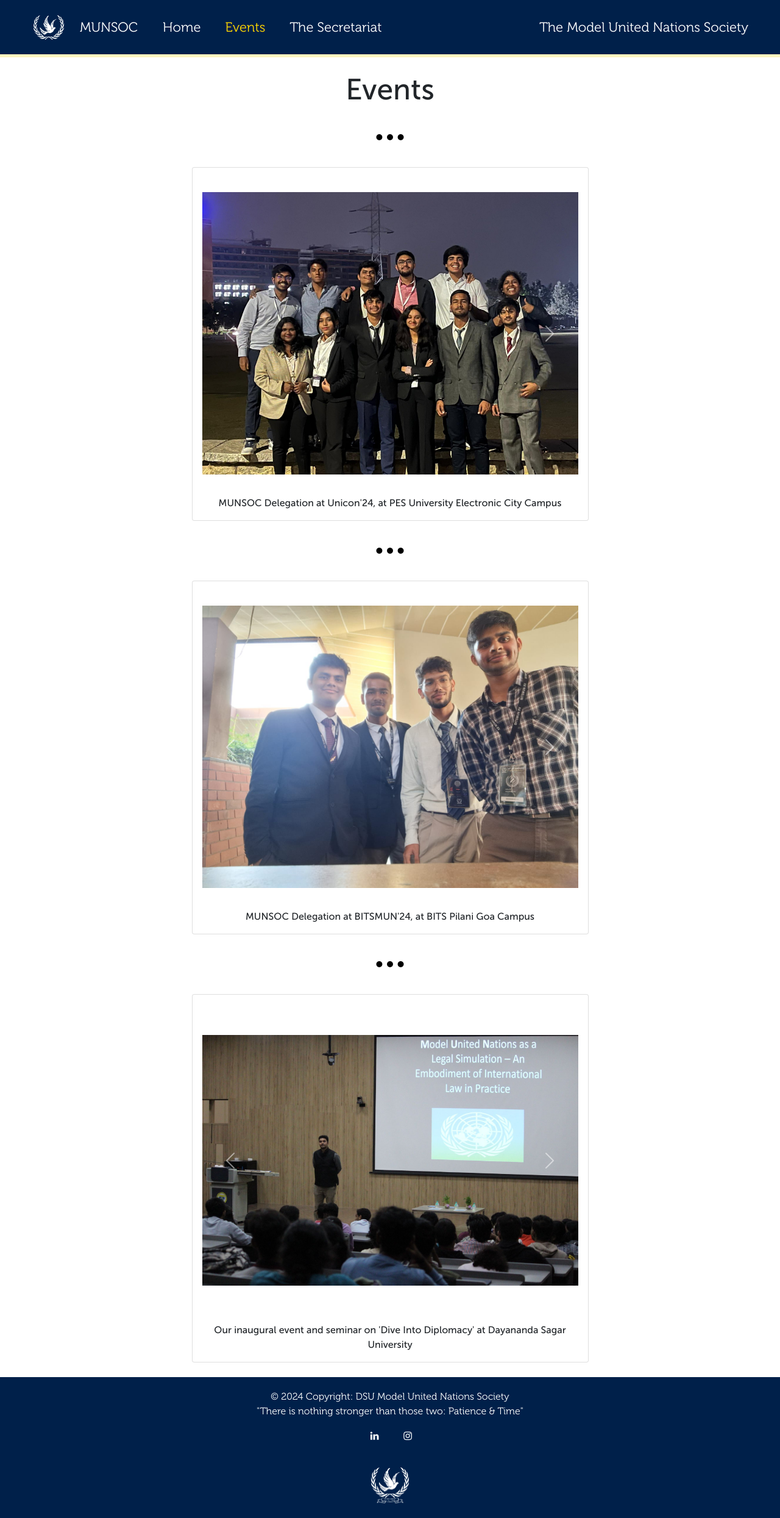
After one commit to shashwatsaini/MUNSOC-Web-App, a Flask app: page /events in a window 1280 px wide. The commit adds this page. Shown: the whole page at 61% size. Run offline with Flask 3, Linux system fonts and the light colour scheme.

Commit message:
Added Events Page

```diff
--- a/application/controllers.py
+++ b/application/controllers.py
@@ -5,3 +5,7 @@ from flask import render_template, request, redirect, url_for
 @app.route('/')
 def home():
 	return render_template('home.html')
+
+@app.route('/events')
+def events():
+	return render_template('events.html')
--- a/static/style.css
+++ b/static/style.css
@@ -69,11 +69,6 @@
     border-radius: 10px;
 }
 
-a.disabled {
-  pointer-events: none;
-  cursor: default;
-}
-
 main {
 	font-family: 'museo-sans';
 }
@@ -91,6 +86,13 @@ div {
 
 .display-7 {
 	font-size: 30px;
+}
+
+.carousel-inner img {
+    height: 512px; /* Set a fixed height for your images */
+    object-fit: contain; /* Use 'cover' to maintain aspect ratio and cover the entire container */
+    background-color: #ffffff; /* Set the background color for the white bars */
+    margin: 0 auto; /* Center the image within the container */
 }
 
 footer {
@@ -124,3 +126,7 @@ footer {
 .fa-linkedin {
   color: white;
 }
+
+#caption {
+    color: white;
+}
--- /dev/null
+++ b/templates/events.html
@@ -0,0 +1,183 @@
+<!DOCTYPE html>
+<html lang="en">
+	<head>
+		<meta charset="utf-8">
+		<link type="text/css" rel="stylesheet" href="{{ url_for('static', filename='style.css') }}">
+		<link rel="icon" href="{{ url_for('static', filename='logo_white_notext.svg') }}" type="image/svg">
+		<title>Events: DSU MUNSOC</title>
+		<!--Bootstrap-->
+		<link href="https://cdn.jsdelivr.net/npm/bootstrap@5.0.2/dist/css/bootstrap.min.css" rel="stylesheet" integrity="sha384-EVSTQN3/azprG1Anm3QDgpJLIm9Nao0Yz1ztcQTwFspd3yD65VohhpuuCOmLASjC" crossorigin="anonymous">
+		<!--Icon Library-->
+		<link rel="stylesheet" href="https://cdnjs.cloudflare.com/ajax/libs/font-awesome/4.7.0/css/font-awesome.min.css">
+	</head>
+
+	<body>
+
+		<nav class="navbar navbar-expand-lg navbar-light disabled" style="background-color: #00204A;">
+
+		<a class="navbar-brand disabled" href="#" style="margin-left: 50px; padding: 5px"><img src="{{ url_for('static', filename='logo_white_notext.svg') }}" height= "50" width="50"></a>
+
+        <a class="navbar-brand" href="#" style="font-family: 'museo'; color: white; font-size: 22px; padding: 5px;">MUNSOC</a>
+
+		<button class="navbar-toggler" type="button" data-toggle="collapse" data-target="#navbarText" aria-controls="navbarText" aria-expanded="false" aria-label="Toggle navigation">
+			<span class="navbar-toggler-icon"></span>
+		</button>
+
+		 <div class="collapse navbar-collapse" id="navbarText">
+		    <ul class="navbar-nav mr-auto">
+		    	<li class="nav-item active">
+		        	<a class="nav-link" href="/" id="navbar">Home <span class="sr-only"></span></a>
+		     	</li>
+		      	<li class="nav-item active">
+		        	<a class="nav-link" href="#" id="navbar_current_page">Events <span class="sr-only"></span></a>
+			    </li>
+			    <li class="nav-item">
+			        <a class="nav-link" href="#" id="navbar">The Secretariat</a>
+			    </li>
+		    </ul>
+		    <span class="navbar-text ms-auto" style="margin-right: 50px; font-family: 'museo'; color: white; padding: 2px; font-size: 22px;">
+		      The Model United Nations Society
+		    </span>
+		</div>
+		</nav>
+
+		<main>
+
+			<div>
+			<hr id="separator" style="width: 100%;">
+			</div>
+
+			<br>
+
+			<div class="container-md" style="text-align: center;">
+				<div class="display-5">Events</div>
+			</div>
+
+			<br>
+
+			<div class="container-md">
+				<img src="{{ url_for('static', filename='separator2.png') }}" width=50px height=50px>
+			</div>
+
+			<br>
+
+			<div class="container-md d-flex justify-content-center">
+			    <div class="col-7 mx-auto">
+			        <div class="card">
+			            <div class="card-body">
+			                <div id="carouselExampleControls1" class="carousel slide" data-bs-ride="carousel">
+			                    <div class="carousel-inner">
+			                        <div class="carousel-item active">
+			                            <img class="d-block w-100" src="{{ url_for('static', filename='img/event_pes/carousel1.jpeg') }}" alt="First slide">
+			                        </div>
+			                        <div class="carousel-item">
+			                            <img class="d-block w-100" src="{{ url_for('static', filename='img/event_pes/carousel2.jpeg') }}" alt="Second slide">
+			                        </div>
+			                    </div>
+			                    <a class="carousel-control-prev" href="#carouselExampleControls1" role="button" data-bs-slide="prev">
+			                        <span class="carousel-control-prev-icon" aria-hidden="true"></span>
+			                        <span class="sr-only">Previous</span>
+			                    </a>
+			                    <a class="carousel-control-next" href="#carouselExampleControls1" role="button" data-bs-slide="next">
+			                        <span class="carousel-control-next-icon" aria-hidden="true"></span>
+			                        <span class="sr-only">Next</span>
+			                    </a>
+			                </div>
+			                <p style="padding-top: 10px;" class="card-text text-center">MUNSOC Delegation at Unicon'24, at PES University Electronic City Campus</p>
+			            </div>
+			        </div>
+			    </div>
+			</div>
+
+			<br>
+
+			<div class="container-md">
+				<img src="{{ url_for('static', filename='separator2.png') }}" width=50px height=50px>
+			</div>
+
+			<br>
+
+			<div class="container-md d-flex justify-content-center">
+			    <div class="col-7 mx-auto">
+			        <div class="card">
+			            <div class="card-body">
+			                <div id="carouselExampleControls2" class="carousel slide" data-bs-ride="carousel">
+			                    <div class="carousel-inner">
+			                        <div class="carousel-item active">
+			                            <img class="d-block w-100" src="{{ url_for('static', filename='img/event_bits/carousel1.jpeg') }}" alt="First slide">
+			                        </div>
+			                        <div class="carousel-item">
+			                            <img class="d-block w-100" src="{{ url_for('static', filename='img/event_bits/carousel2.jpg') }}" alt="Second slide">
+			                        </div>
+			                    </div>
+			                    <a class="carousel-control-prev" href="#carouselExampleControls2" role="button" data-bs-slide="prev">
+			                        <span class="carousel-control-prev-icon" aria-hidden="true"></span>
+			                        <span class="sr-only">Previous</span>
+			                    </a>
+			                    <a class="carousel-control-next" href="#carouselExampleControls2" role="button" data-bs-slide="next">
+			                        <span class="carousel-control-next-icon" aria-hidden="true"></span>
+			                        <span class="sr-only">Next</span>
+			                    </a>
+			                </div>
+			                <p style="padding-top: 10px;" class="card-text text-center">MUNSOC Delegation at BITSMUN'24, at BITS Pilani Goa Campus</p>
+			            </div>
+			        </div>
+			    </div>
+			</div>
+
+			<br>
+
+			<div class="container-md">
+				<img src="{{ url_for('static', filename='separator2.png') }}" width=50px height=50px>
+			</div>
+
+			<br>
+
+			<div class="container-md d-flex justify-content-center">
+			    <div class="col-7 mx-auto">
+			        <div class="card">
+			            <div class="card-body">
+			                <div id="carouselExampleControls3" class="carousel slide" data-bs-ride="carousel">
+			                    <div class="carousel-inner">
+			                        <div class="carousel-item active">
+			                            <img class="d-block w-100" src="{{ url_for('static', filename='img/event_inaugural/carousel1.jpeg') }}" alt="First slide">
+			                        </div>
+			                        <div class="carousel-item">
+			                            <img class="d-block w-100" src="{{ url_for('static', filename='img/event_inaugural/carousel2.jpeg') }}" alt="Second slide">
+			                        </div>
+			                        <div class="carousel-item">
+			                            <img class="d-block w-100" src="{{ url_for('static', filename='img/event_inaugural/carousel3.jpeg') }}" alt="Second slide">
+			                        </div>
+			                    </div>
+			                    <a class="carousel-control-prev" href="#carouselExampleControls3" role="button" data-bs-slide="prev">
+			                        <span class="carousel-control-prev-icon" aria-hidden="true"></span>
+			                        <span class="sr-only">Previous</span>
+			                    </a>
+			                    <a class="carousel-control-next" href="#carouselExampleControls3" role="button" data-bs-slide="next">
+			                        <span class="carousel-control-next-icon" aria-hidden="true"></span>
+			                        <span class="sr-only">Next</span>
+			                    </a>
+			                </div>
+			                <p style="padding-top: 10px;" class="card-text text-center">Our inaugural event and seminar on 'Dive Into Diplomacy' at Dayananda Sagar University</p>
+			            </div>
+			        </div>
+			    </div>
+			</div>
+
+			<br>
+
+
+		</main>
+
+		<footer>
+		    <div class="display-8">© 2024 Copyright: DSU Model United Nations Society</div>
+		    <div class="display-8">"There is nothing stronger than those two: Patience & Time"</div>
+			<a href="#" class="fa fa-linkedin" href="https://in.linkedin.com/company/dsu-model-united-nations-society"></a>
+			<a href="#" class="fa fa-instagram" href="https://www.instagram.com/dsu_munsoc/?igsh=MWwydW53a28yeTIyYw%3D%3D"></a>
+			<br><br>
+			<img src="{{ url_for('static', filename='logo_white.png') }}" width="5%" height="5%">
+		</footer>
+
+		<script src="https://cdn.jsdelivr.net/npm/bootstrap@5.0.2/dist/js/bootstrap.bundle.min.js" integrity="sha384-MrcW6ZMFYlzcLA8Nl+NtUVF0sA7MsXsP1UyJoMp4YLEuNSfAP+JcXn/tWtIaxVXM" crossorigin="anonymous"></script>
+	</body>
+</html>
```
Also changed, not shown: templates/home.html (+6 -4 lines), static/img/event_bits/carousel1.jpeg (added), static/img/event_bits/carousel2.jpg (added), static/img/event_inaugural/carousel1.jpeg (added), static/img/event_inaugural/carousel2.jpeg (added), static/img/event_inaugural/carousel3.jpeg (added), static/img/event_pes/carousel1.jpeg (added), static/img/event_pes/carousel2.jpeg (added).
